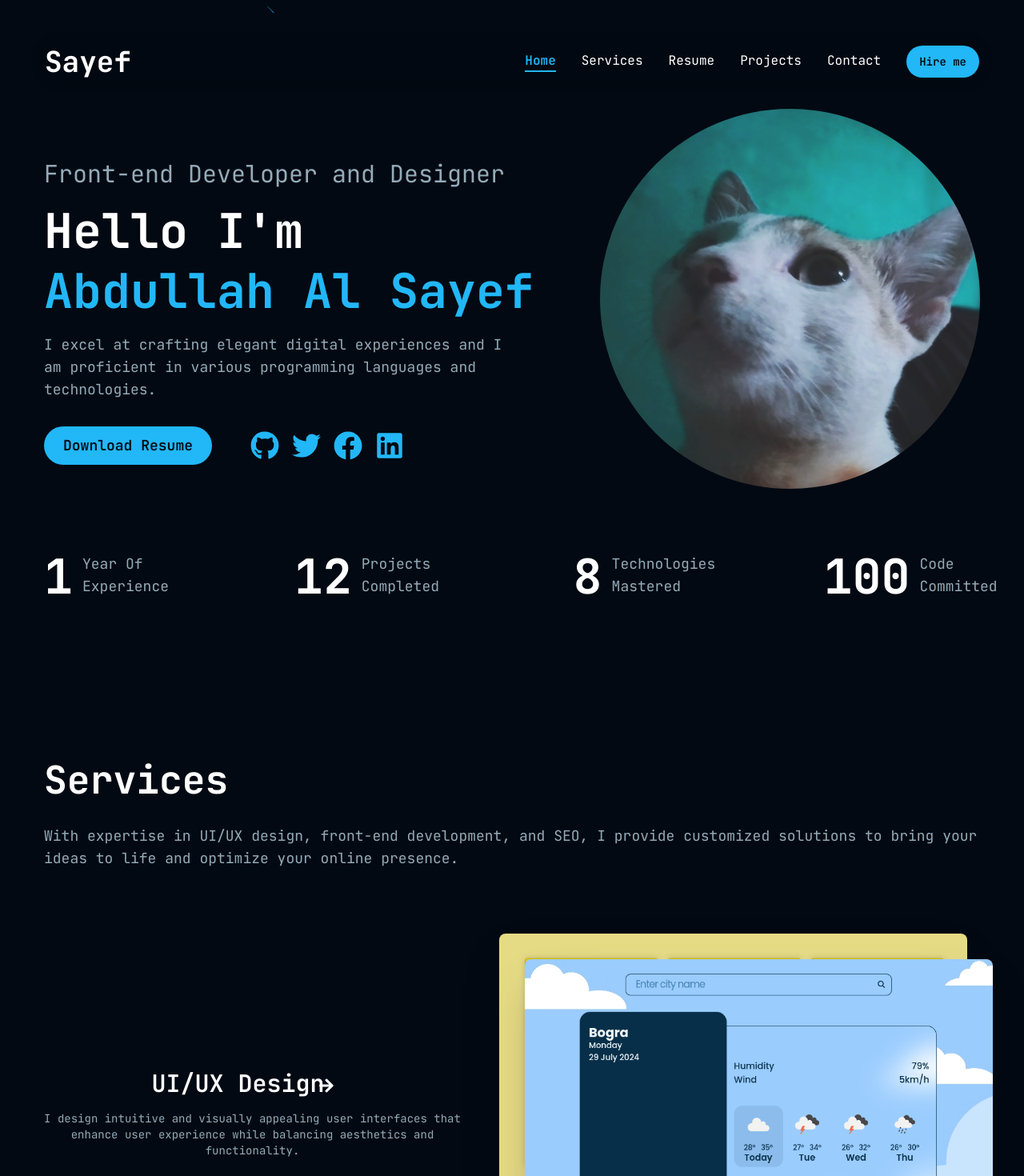
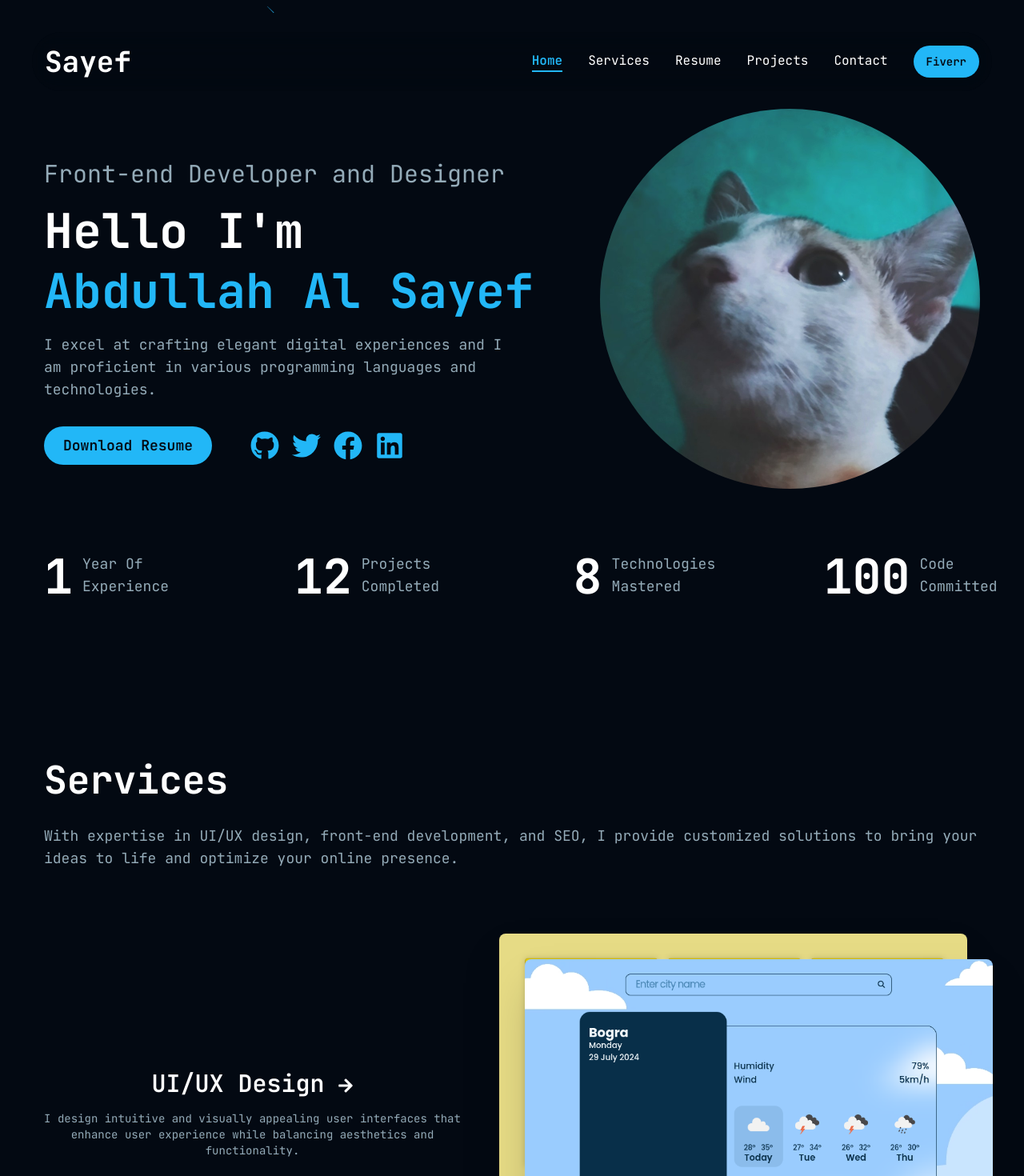
Before and after one commit to blckdrgn03/new-portfolio, a Next.js app: page / in a window 1280 px wide. Shown: the top 1470 px of the page at 80% size. Built offline with nearby package versions, Linux system fonts and the light colour scheme.

Commit message:
Nothing relevant

```diff
--- a/components/header.jsx
+++ b/components/header.jsx
@@ -70,7 +70,7 @@ export default function Header() {
                         </a>
                     ))}
                 </nav>
-                <Button className="font-semibold bg-accent text-primary rounded-full hover:bg-accent-hover">Hire me</Button>
+                <Button className="font-semibold bg-accent text-primary rounded-full hover:bg-accent-hover cursor-disabled">Fiverr</Button>
             </div>
             <MobileMenu activeSection={activeSection} />
         </motion.header>
@@ -99,7 +99,7 @@ function MobileMenu({ activeSection }) {
                         ))}
 
                     </nav>
-                    <Button className="font-semibold bg-accent text-xl md:text-2xl p-6 text-primary rounded-full hover:bg-accent-hover">Hire me</Button>
+                    <Button className="font-semibold bg-accent text-xl md:text-2xl p-6 text-primary rounded-full hover:bg-accent-hover cursor-disabled">Fiverr</Button>
                 </div>
             </SheetContent>
         </Sheet>
--- a/components/services.jsx
+++ b/components/services.jsx
@@ -68,7 +68,7 @@ const Service = ({ name, description, topImage, bottomImage, isXlWindow, id }) =
                 <h2 className=" md:text-2xl text-white text-xl lg:text-3xl font-semibold text-center pb-2 xl:pb-4">
                     {name}
                     <a href="#contact">
-                        <FaArrowRight className="inline ml-2 md:ml-3 xl:ml-4 -translate-x-6 hover:text-accent transition-all duration-300 text-xl hover:rotate-90 cursor-pointer" />
+                        <FaArrowRight className="inline ml-2 md:ml-3 xl:ml-4 hover:text-accent transition-all duration-300 text-xl hover:rotate-90 cursor-pointer" />
                     </a>
                 </h2>
                 <p className=" text-xs md:text-sm lg:text-md text-center">{description}</p>
--- a/components/ui/socials.jsx
+++ b/components/ui/socials.jsx
@@ -5,19 +5,19 @@ import { FaGithub, FaFacebook, FaTwitter, FaLinkedin } from "react-icons/fa";
 export default function Socials() {
     return (
         <div className="flex justify-center xl:justify-start items-center gap-8 xl:gap-12">
-            <Button className="bg-accent text-sm lg:text-md font-semibold xl:p-6 xl:text-lg text-primary rounded-full hover:bg-accent-hover">Download Resume</Button>
+            <Button className="bg-accent cursor-disabled text-sm lg:text-md font-semibold xl:p-6 xl:text-lg text-primary rounded-full hover:bg-accent-hover">Download Resume</Button>
             <div className="flex gap-4 items-center">
                 <a target="_blank" href="https://github.com/blckdrgn03/">
                     <FaGithub className="hover:text-accent-hover text-2xl xl:text-4xl lg:text-3xl text-accent"/>
                 </a>
                 <a target="_blank" href="">
-                    <FaTwitter className="hover:text-accent-hover text-2xl xl:text-4xl lg:text-3xl text-accent"/>
+                    <FaTwitter className="hover:text-accent-hover text-2xl xl:text-4xl lg:text-3xl text-accent cursor-disabled"/>
                 </a>
                 <a target="_blank" href="https://www.facebook.com/Sayef08536899">
                     <FaFacebook className="hover:text-accent-hover text-2xl lg:text-3xl xl:text-4xl text-accent"/>
                 </a>
                 <a target="_blank" href="">
-                    <FaLinkedin className="hover:text-accent-hover text-2xl lg:text-3xl xl:text-4xl text-accent"/>
+                    <FaLinkedin className="hover:text-accent-hover text-2xl lg:text-3xl xl:text-4xl text-accent cursor-disabled"/>
                 </a>
 
 
```
